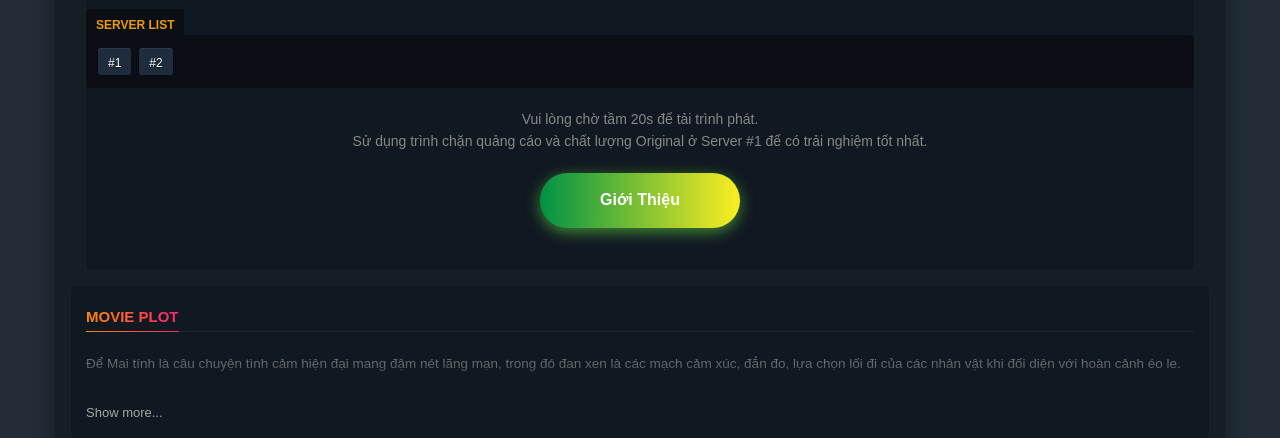
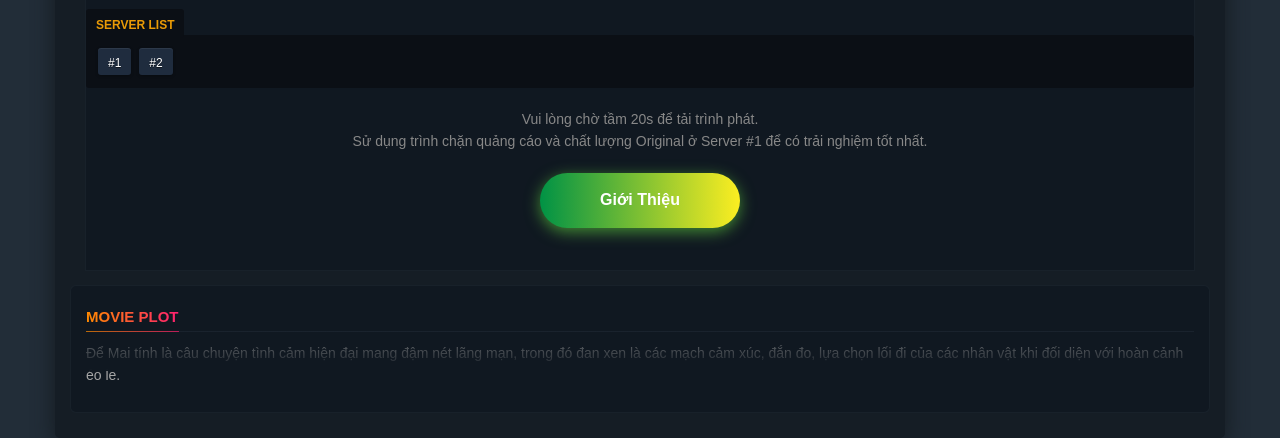
Before and after one commit to wibu048/xem, a Jekyll site: the page built from _posts/2010-4-23-de-mai-tinh.md, in a window 1280 px wide and 900 px high, scrolled down 592 px, cut to the strip 205-643 px from the top of the window. Built offline with Jekyll 4.4.1, drawn with Linux system fonts in a browser that asks for light colours.

Commit message:
Update post.html

```diff
--- a/_layouts/post.html
+++ b/_layouts/post.html
@@ -74,11 +74,11 @@ layout: default
 <div class="entry-content htmlwrap clearfix">
 <div class="section-title"><span>Movie plot</span></div>
 <div class="video-item halim-entry-box">
-<article id="post-68695" class="item-content">
-<p> {{ content }} </p></article>
+
+<p> {{ content }} </p>
 <div class="item-content-toggle">
 <div class="item-content-gradient"></div>
-<span class="show-more" data-single="true" data-showmore="Show more..." data-showless="Show less...">Show more...</span>
+
 </div>
 </div>
 </div> </div>
```
